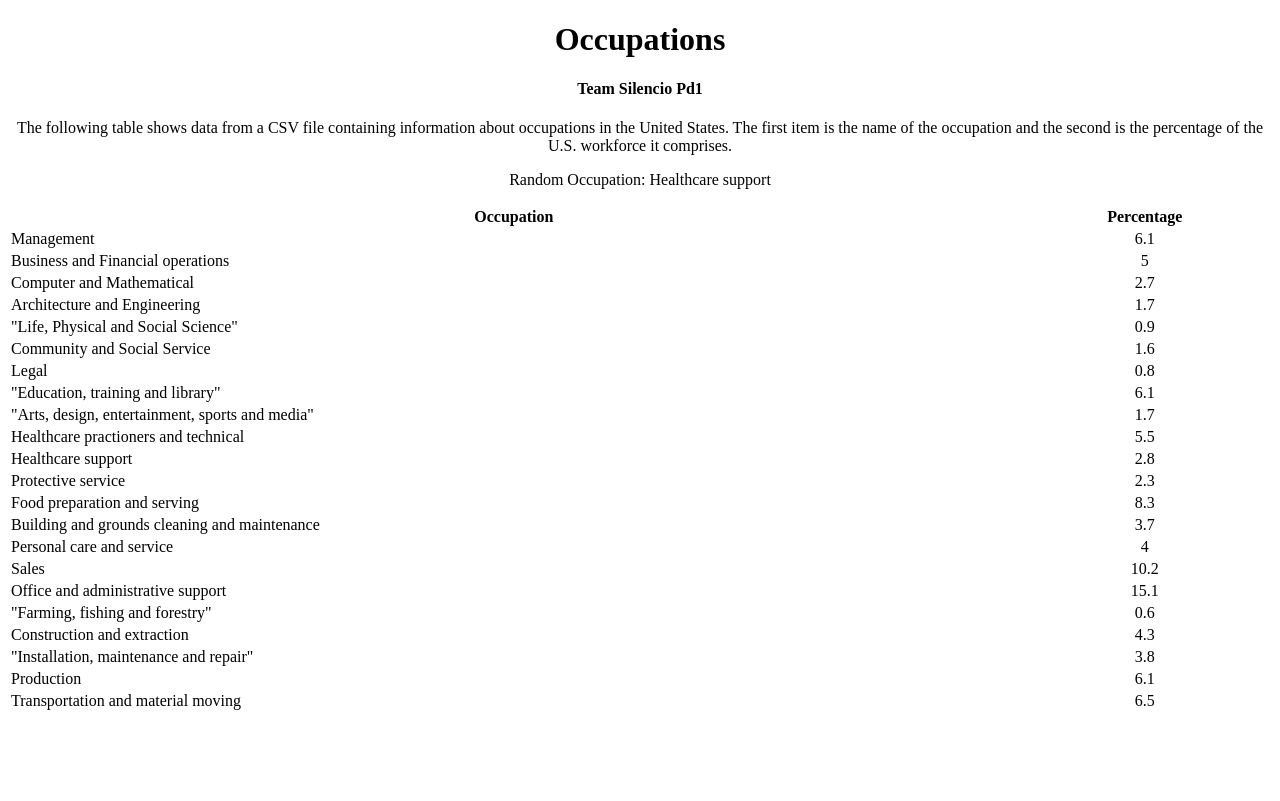
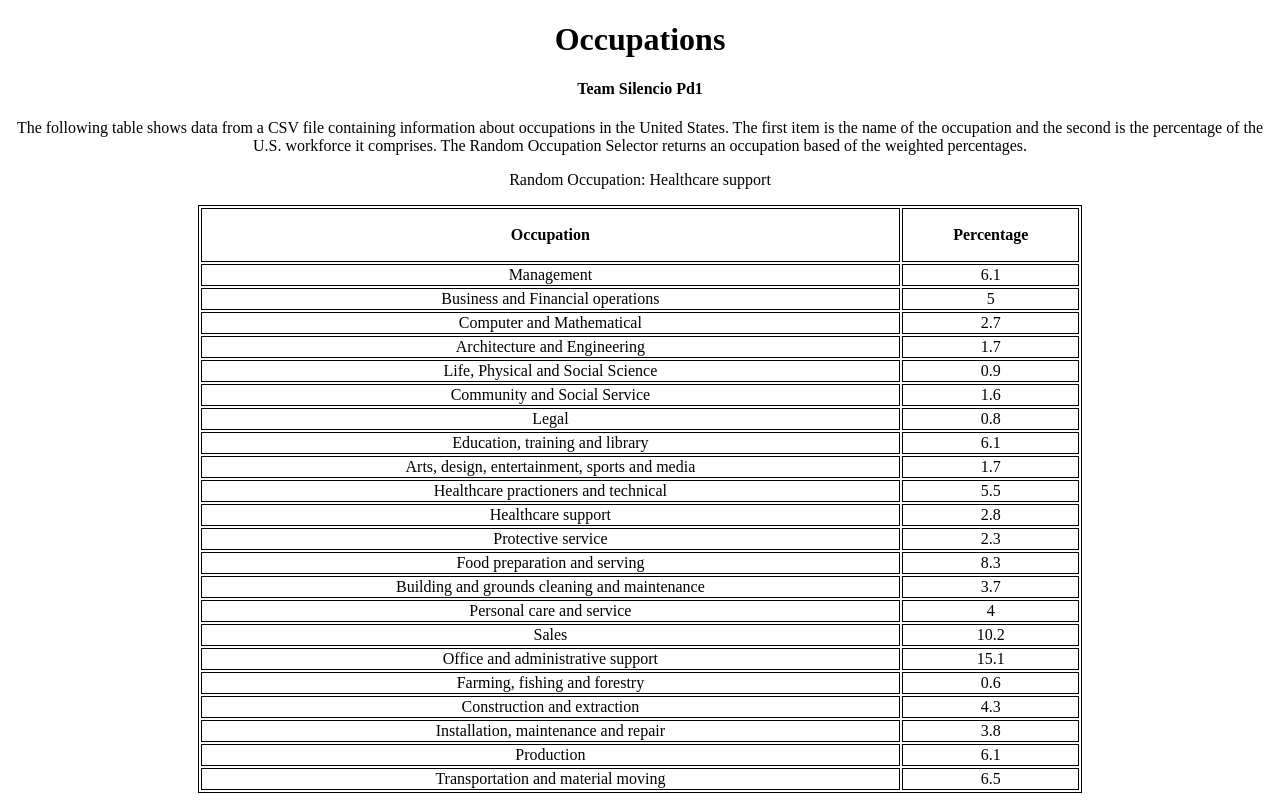
Before and after one commit to achen27/SoftDev_Work, a Flask app: page /occupyflaskst in a window 1280 px wide. Before the commit the page ends 710 px from the top, so only its background shows below. Run offline with Flask 2, Linux system fonts and the light colour scheme.

Commit message:
added css file

```diff
--- a/10_occ/app.py
+++ b/10_occ/app.py
@@ -13,7 +13,7 @@ def hello_world():
     print(__name__)
     return ("Welcome")
 
-description = "The following table shows data from a CSV file containing information about occupations in the United States. The first item is the name of the occupation and the second is the percentage of the U.S. workforce it comprises."
+description = "The following table shows data from a CSV file containing information about occupations in the United States. The first item is the name of the occupation and the second is the percentage of the U.S. workforce it comprises.\nThe Random Occupation Selector returns an occupation based of the weighted percentages."
 
 @app.route("/occupyflaskst")
 def occupier():
--- a/10_occ/occupations.csv
+++ b/10_occ/occupations.csv
@@ -3,11 +3,11 @@ Management,6.1
 Business and Financial operations,5
 Computer and Mathematical,2.7
 Architecture and Engineering,1.7
-"Life, Physical and Social Science",0.9
+Life, Physical and Social Science,0.9
 Community and Social Service,1.6
 Legal,0.8
-"Education, training and library",6.1
-"Arts, design, entertainment, sports and media",1.7
+Education, training and library,6.1
+Arts, design, entertainment, sports and media,1.7
 Healthcare practioners and technical,5.5
 Healthcare support,2.8
 Protective service,2.3
@@ -16,9 +16,9 @@ Building and grounds cleaning and maintenance,3.7
 Personal care and service,4
 Sales,10.2
 Office and administrative support,15.1
-"Farming, fishing and forestry",0.6
+Farming, fishing and forestry,0.6
 Construction and extraction,4.3
-"Installation, maintenance and repair",3.8
+Installation, maintenance and repair,3.8
 Production,6.1
 Transportation and material moving,6.5
 Total,99.8
--- /dev/null
+++ b/10_occ/static/styles.css
@@ -0,0 +1,17 @@
+table {
+  width:70%;
+  margin-left:15%;
+  margin-right:15%;
+}
+
+th {
+  height: 50px;
+}
+
+table, th, td {
+  border: 1px solid black;
+}
+
+h1, h4, p, td {
+  text-align: center;
+}
--- a/10_occ/templates/occupyflaskst.html
+++ b/10_occ/templates/occupyflaskst.html
@@ -2,14 +2,15 @@
 
 <html>
   <head>
+    <link href="/static/styles.css" rel="stylesheet" type="text/css"></link>
     <title> {{ tab }} </title>
-    <h1 style="text-align:center"> {{ titulo }} </h1>
-    <h4 style="text-align:center"> {{ team }} </h4>
-    <p style="text-align:center">{{ descrip }} <p>
+    <h1> {{ titulo }} </h1>
+    <h4> {{ team }} </h4>
+    <p>{{ descrip }} <p>
   </head>
   <body>
-    <p style="text-align:center"> Random Occupation: {{ randocc }} <p>
-    <table style="width:100%">
+    <p> Random Occupation: {{ randocc }} <p>
+    <table>
       <tr>
         <th>Occupation</th>
         <th>Percentage</th>
@@ -17,7 +18,7 @@
       {% for arr in occList %}
         <tr>
           <td>{{ arr[0] }}</td>
-          <td style="text-align:center">{{ arr[1] }}</td>
+          <td>{{ arr[1] }}</td>
         </tr>
       {% endfor %}
     </table>
```
